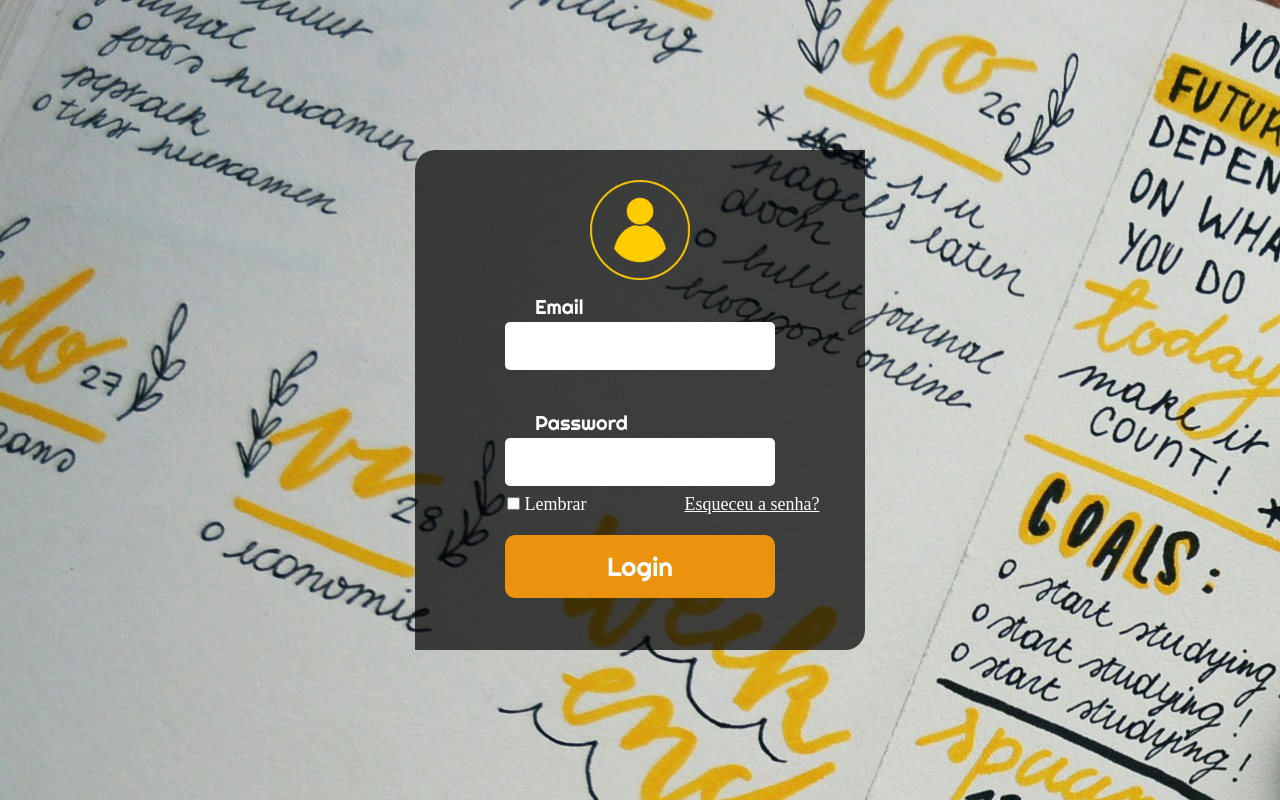
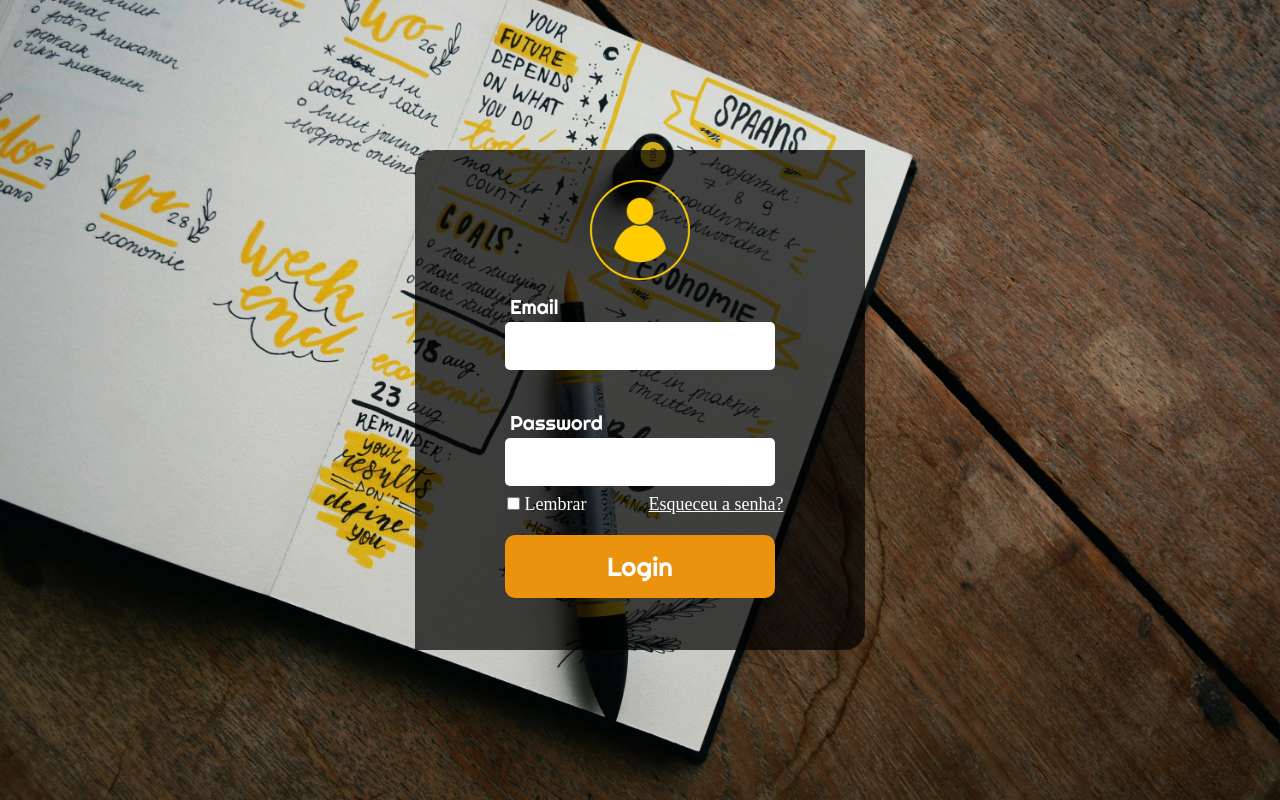
Before and after one commit to hugohenriquezds/tela-login, a plain HTML site: page index.html in a window 1280 px wide. Drawn offline with Linux system fonts and the light colour scheme.

Commit message:
Alterei width do login e espaçamento do link esqueceu a senha

```diff
--- a/css/style.css
+++ b/css/style.css
@@ -23,10 +23,11 @@ html,
 body {
   height: 100%;
   background-image: url(../image/image-background.jpg);
+  background-size: cover;
 }
 
 .login {
-  width: 30%;
+  width: 25%;
   min-width: 450px;
   height: 15%;
   min-height: 500px;
@@ -53,7 +54,7 @@ body {
   color: white;
   padding: 20px;
   font-size: 20px;
-  margin-left: 100px;
+  margin-left: 75px;
   margin-top: 20px;
   margin-bottom: -25px;
   font-family: "Righteous", sans-serif;
@@ -86,6 +87,7 @@ body {
   color: white;
   cursor: pointer;
   margin-top: 10px;
+  margin-left: -8%;
 }
 
 .login > button {
```
